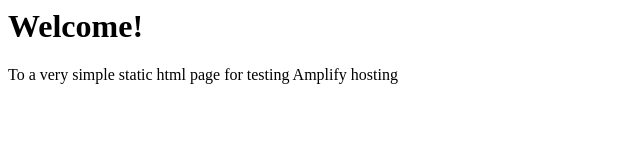
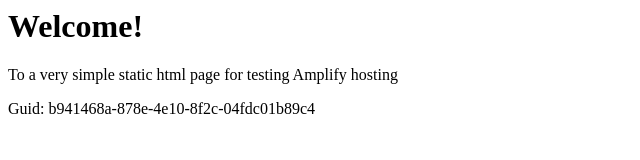
Before and after one commit to aws-aemilia-arn/Github-PR-Commit-Integration-Test-DoNotTouch-Gith-P5X5MO5I-v1-prod-eu-north-1, a website: page src/index.html in a window 1280 px wide. Shown: the whole page, without its empty margins (0-640 px from the left). Drawn offline with Linux system fonts and the light colour scheme.

Commit message:
commit from integ tests

```diff
--- a/src/index.html
+++ b/src/index.html
@@ -1,3 +1,5 @@
+
+
 <html lang="en">
 
 <head>
@@ -10,6 +12,6 @@
 <body>
     <h1>Welcome!</h1>
     <p>To a very simple static html page for testing Amplify hosting</p>
-</body>
+    <p>Guid: b941468a-878e-4e10-8f2c-04fdc01b89c4</p></body>
 
 </html>
```
